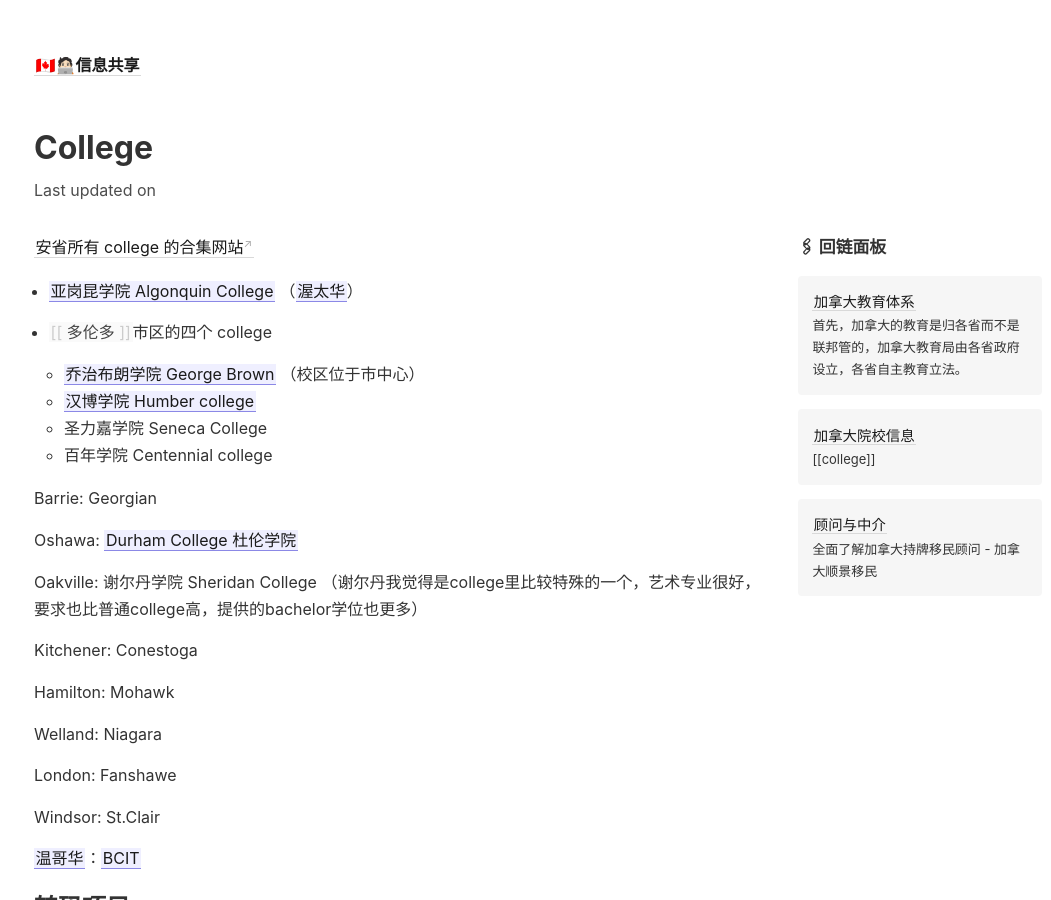
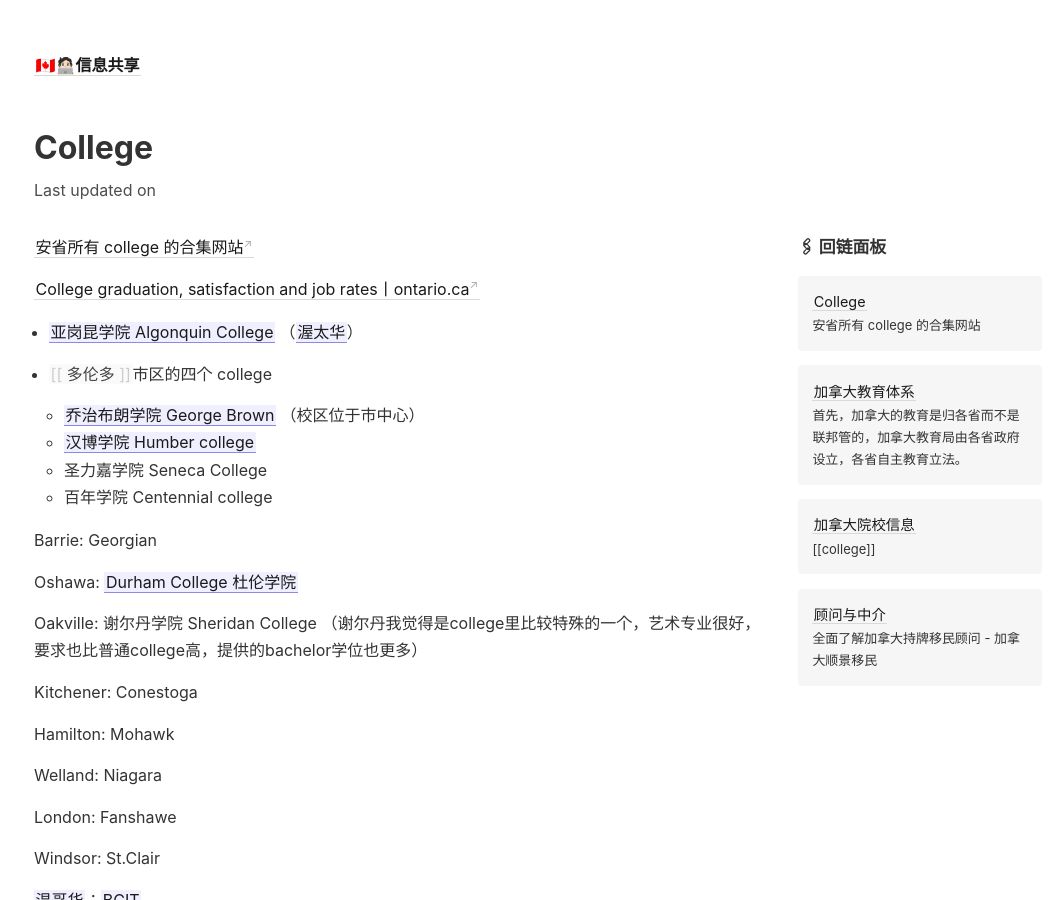
Before and after one commit to Gnblink0/InfoSharingCan, a Jekyll site: the page built from _notes/college.md, in a window 1280 px wide and 900 px high. Shown: the whole window, without its empty margins (102-1153 px from the left). Built offline with Jekyll 4.4.1, drawn with Linux system fonts in a browser that asks for light colours.

Commit message:
vault backup: 2022-09-08 14:49:27

```diff
--- a/_notes/college.md
+++ b/_notes/college.md
@@ -1,4 +1,6 @@
 [安省所有 college 的合集网站](https://ontariocolleges.ca/en/programs)
+
+[College graduation, satisfaction and job rates丨ontario.ca](https://www.ontario.ca/page/college-graduation-satisfaction-and-job-rates)
 
 
 - [[亚岗昆学院 Algonquin College]] （[[渥太华]]）
@@ -116,7 +118,8 @@
 - [Digital Design and Development, Diploma, Full-time – BCIT](https://www.bcit.ca/programs/digital-design-and-development-diploma-full-time-6515dipma/#courses)
 	- 这个是商学+媒体院的 有点软了吧唧 不考虑
 
-- ### Conestoga College
+
+### Conestoga College
 
 好多校区 不过全都在 GTA 卫星城 计算机好像在滑铁卢比较多 (就在uw旁边 hh)
 > the Kitchener Waterloo is an extremely good area for high tech companies.[](https://youtu.be/ttLl3GzJjsY?t=605)
```
